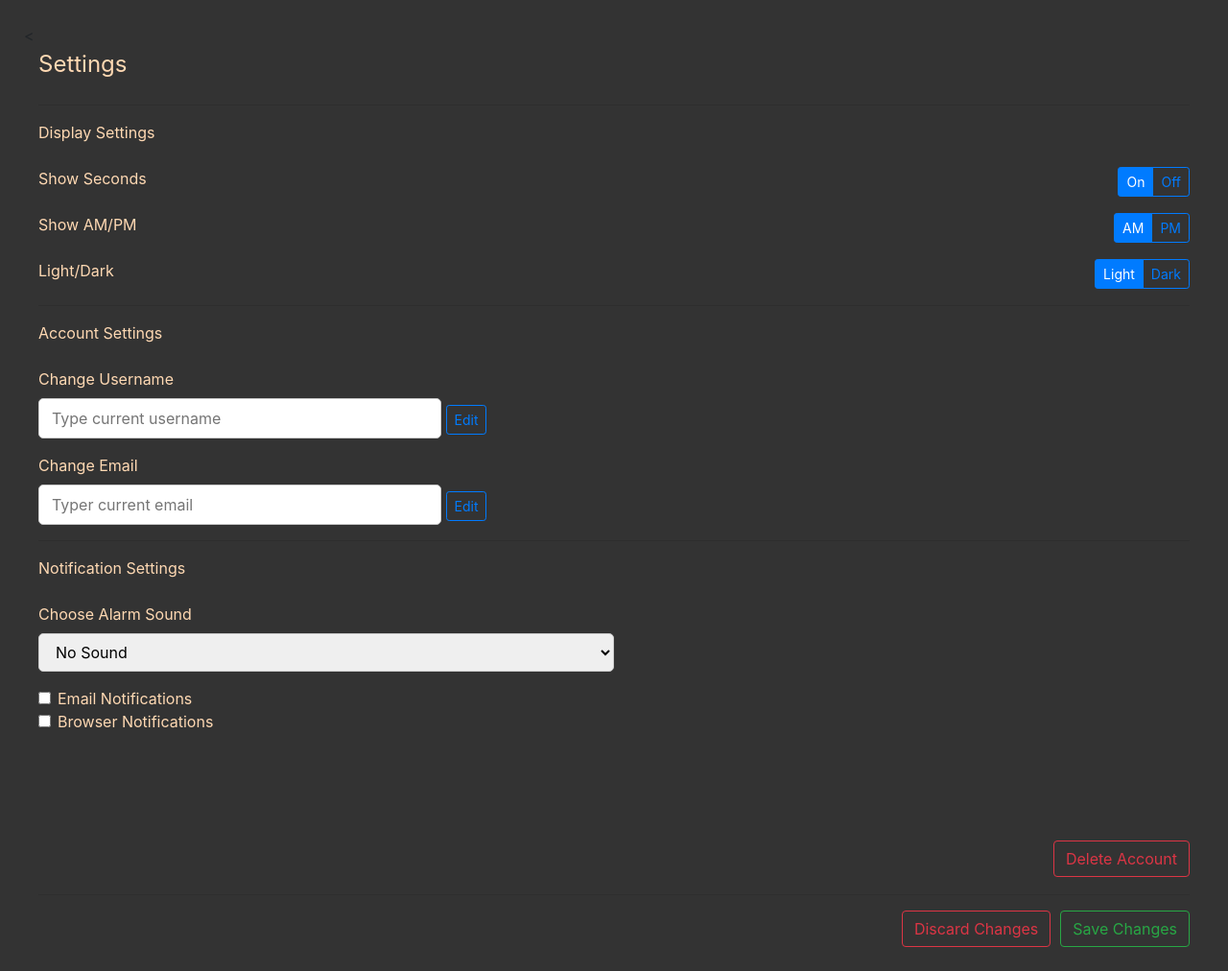
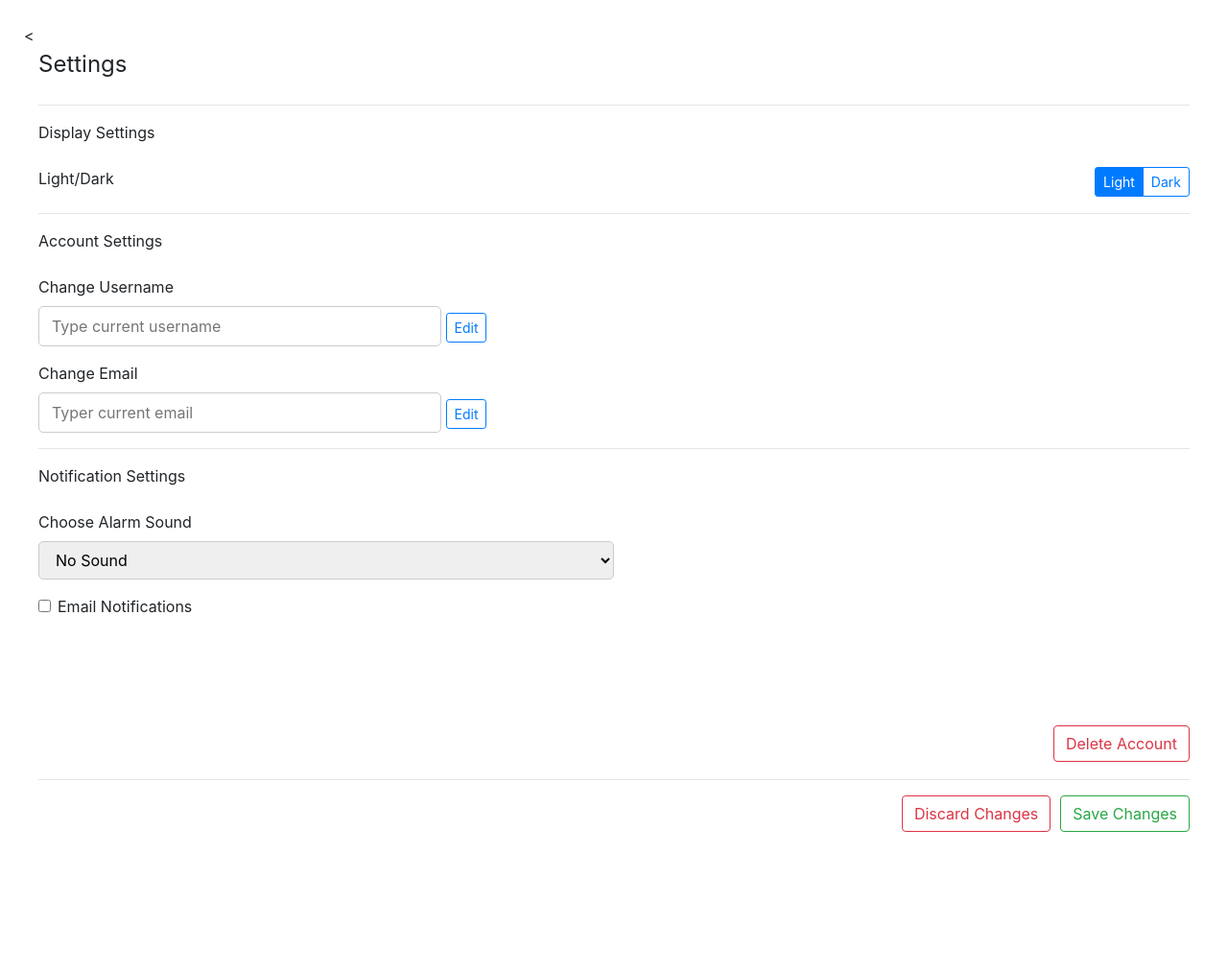
Before and after one commit to philipheindel/Web-Clock, a PHP site: page /views/settings/settings.php in a window 1280 px wide. Shown: the whole page at 96% size. After the commit the page ends 867 px from the top, so only its background shows below. Run offline with PHP 8.4, Linux system fonts and the light colour scheme; data comes from the database, SQL or seed files in the repository.

Commit message:
removed some database access, added one row in database for light theme, one for dark theme

```diff
--- a/views/settings/func.php
+++ /dev/null
@@ -1,39 +0,0 @@
-<?php
-
-    function setSecon($var)
-    {
-        $var = "yes";
-    }
-    function setSecoff($var)
-    {
-        $var = "no";
-    }
-
-
-    function setAM($var)
-    {
-        $var = "am";
-    }
-
-    function setPM($var)
-    {
-        $var = "pm";
-    }
-
-    function setllight($var1, $var2)
-    {
-        $var1 = '#ffffff';
-        $var2 = '#596a87';
-    }
-
-    function setdark($var1, $var2)
-    {
-        $var1 = '#333333';
-        $var2 = '#ffffff';
-    }
-
-
-
-
-
-?>
--- a/views/settings/settingsBody.php
+++ b/views/settings/settingsBody.php
@@ -1,54 +1,23 @@
 <?php
-    require_once("func.php");
     require_once("../../controllers/db_con.php");
-    $sqlPopulate = "select * from settings";
+    $sql1 = "select * from settings WHERE id = 1";
+    $sql2 = "select * from settings WHERE id = 2";
 
-    $result = connect($sqlPopulate);
-    $row = mysql_fetch_row($result);
-    $rowCount =  mysql_num_rows($result);
+    $result1 = connect($sql1);
+    $row1 = mysql_fetch_row($result1);
+    $backlight = $row1[1];
+    $forelight = $row1[2];
 
+    $result2 = connect($sql2);
+    $row2 = mysql_fetch_row($result2);
+    $backdark = $row2[1];
+    $foredark= $row2[2];
 
     //text color light theme used = #596a87
     //back color light theme used = #ffffff
 
     //text color dark theme used = #ffd9b3
     //back color dark theme used = #333333
-
-    //initialize (right now just pulling the back and forground colors from database)
-    $backGroundCol = $row[1];
-    $foregroundCol = $row[2];
-
-
-
-
-
-
-
-    // connect with helper to see if i can figure out how to push to database
-    require_once __DIR__ . "/../../controllers/helpers.php";
-   		$servername = "localhost";
-		$username = "temp";
-		$passwordDB = "temp";
-		$dbname = "temp";
-    	$dbtable = "settings";
-        $conn;
-
-        $conn = connectionDB($servername, $username, $passwordDB, $dbname);
-
-
-        // variables initialized
-        $postBackcolor;
-        $postHeadercolor;
-        $secSwitch = "on";
-        $apSwitch = "am";
-        $sound = "none";
-        $emailNotif = "no";
-        $browserNotif = "no";
-
-        $userid = 1;
-
-
-
 ?>
 
 <head>
@@ -80,18 +49,18 @@
             alllows me to initialize based off variables pulled from database.
         */
         body{
-            background-color: <?php echo $backGroundCol ?>;
+            background-color: <?php echo $backdark ?>;
         }
 
         legend {
-            color:  <?php echo $foregroundCol ?>;
+            color:  <?php echo $foredark ?>;
         }
         label {
-            color: <?php echo $foregroundCol ?>;
+            color: <?php echo $foredark ?>;
         }
 
         hr {
-            color: <?php echo $foregroundCol ?>;
+            color: <?php echo $foredark ?>;
         }
 
 
@@ -112,48 +81,48 @@
                     <label class="control-label" for="accSettings">Display Settings</label>
                 </div>
 
-                <!-- show seconds switch -->
+                <!-- show seconds switch
 
                 <div class="form-group">
                     <label for="showSeconds" class="control-label">Show Seconds</label>
                     <div id="showSeconds" name="showSeconds" class="btn-group btn-group-toggle" data-toggle="buttons">
                         <label class="btn btn-sm btn-outline-primary active">
 
-                                                                                                                    <!-- in each button on click i tried to update
-                                                                                                                    variables (doesnt seem to work)-->
-                            <input id="secOn" type="radio" name="secRd" autocomplete="off" value="On" onclick="<?php $secSwitch = "on"?>">
+                                                                                                                     in each button on click i tried to update
+                                                                                                                    variables (doesnt seem to work)
+                            <input id="secOn" type="radio" name="secRd" autocomplete="off" value="On" onclick="">
                             On
                         </label>
                         <label class="btn btn-sm btn-outline-primary">
 
-                                                                                                                        <!-- in each button on click i tried to update
-                                                                                                                    variables (doesnt seem to work)-->
-                            <input id="secOff" type="radio" name="secRd" autocomplete="off" value="Off" onclick="<?php $secSwitch = "off"?>">
+                                                                                                                         in each button on click i tried to update
+                                                                                                                    variables (doesnt seem to work)
+                            <input id="secOff" type="radio" name="secRd" autocomplete="off" value="Off" onclick="">
                             Off
                         </label>
                     </div>
                 </div>
+                 -->
+
+                <!-- AM/PM switch
 
 
-                <!-- AM/PM switch -->
-
-
-                                                        <!-- in each button on click i tried to update
-                                                           variables (doesnt seem to work)-->
+                                                         in each button on click i tried to update
+                                                           variables (doesnt seem to work)
                 <div class="form-group">
                     <label for="showAmPm" class="control-label">Show AM/PM</label>
                     <div id="showAmPm" name="showAmPm" class="btn-group btn-group-toggle" data-toggle="buttons" >
                         <label class="btn btn-sm btn-outline-primary active">
-                            <input id="showAP" type="radio" name="apOp" autocomplete="off" value="am" onclick="<?php $apSwitch = "am"?>">
+                            <input id="showAP" type="radio" name="apOp" autocomplete="off" value="am" onclick="">
                             AM
                         </label>
                         <label class="btn btn-sm btn-outline-primary">
-                            <input id="hideAP" type="radio" name="apOp" autocomplete="off" value="pm" onclick="<?php $apSwitch = "pm"?>">
+                            <input id="hideAP" type="radio" name="apOp" autocomplete="off" value="pm" onclick="">
                             PM
                         </label>
                     </div>
                 </div>
-
+                -->
 
 
 
@@ -165,13 +134,11 @@
                     <label for="lightDark" class="control-label">Light/Dark</label>
                     <div id="lightDark" name="lightDark" class="btn-group btn-group-toggle" data-toggle="buttons">
                         <label class="btn btn-sm btn-outline-primary active">
-                            <input id="lightOn" type="radio" name="ldOp" autocomplete="off" value="light" onclick="<?php $postBackcolor = '#ffffff';
-                                                                                                                         $postHeadercolor = '#596a87';?>">
+                            <input id="lightOn" type="radio" name="ldOp" autocomplete="off" value="light" onclick="">
                             Light
                         </label>
                         <label class="btn btn-sm btn-outline-primary">
-                            <input id="darkOn" type="radio" name="ldOp" autocomplete="off" value="dark"onclick="<?php $postBackcolor = '#333333';
-                                                                                                                      $postHeadercolor = '#ffffff';?>">
+                            <input id="darkOn" type="radio" name="ldOp" autocomplete="off" value="dark"onclick="">
                             Dark
                         </label>
                     </div>
@@ -236,8 +203,11 @@
                         <input type="checkbox" class="form-check-input" id="check1" name="check1">
                         <label class="form-check-label" for="check1">Email Notifications</label>
                         <br>
+
+                        <!--
                         <input type="checkbox" class="form-check-input" id="check2" name="check2">
                         <label class="form-check-label" for="check2">Browser Notifications</label>
+                        -->
                     </div>
                 </div>
 
```
